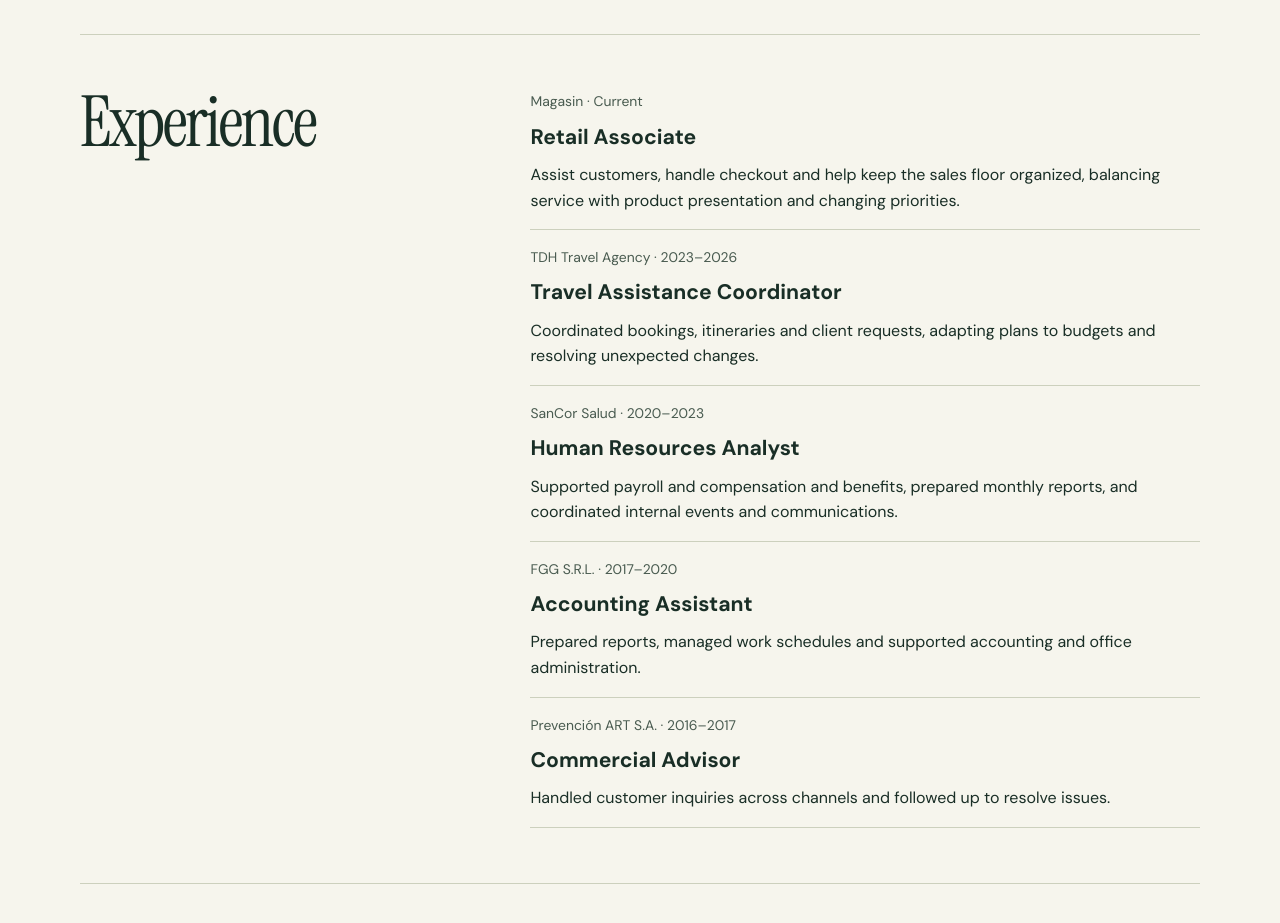
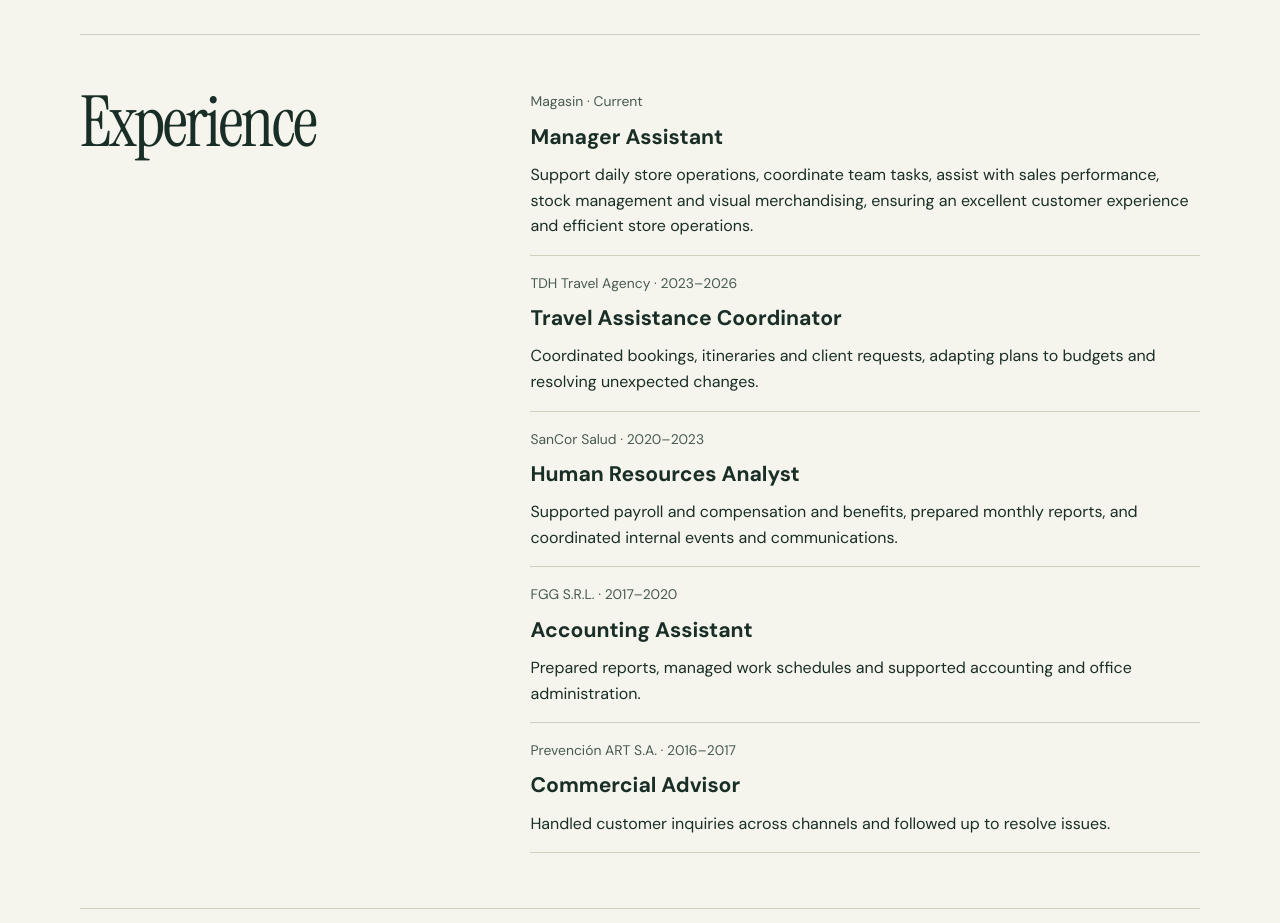
Before and after one commit to solorlanda/sol-orlanda-portfolio, a plain HTML site: page index.html in a window 1280 px wide. Shown: the part 1080-2003 px from the top of the page. Drawn offline with Linux system fonts and the light colour scheme.

Commit message:
Set role title to Manager Assistant

```diff
--- a/index.html
+++ b/index.html
@@ -23,7 +23,7 @@
 <article class="project"><div class="visual blue"><div class="mock" aria-hidden="true"><strong>Tango Store</strong><div><span>Online storefront</span><span>↗</span></div><div><span>Public repository</span><span>GitHub</span></div></div></div><div class="details"><h3>Tango Store E-commerce</h3><p>An online storefront project that let me explore how to organize a product offering and make it easy for customers to browse.</p><a href="https://github.com/solorlanda/TangoStoreEcommerce">View source on GitHub ↗</a></div></article>
 </div></section>
 <section id="experience" class="experience"><div><h2>Experience</h2></div><div>
-<article class="job"><p class="meta">Magasin · Current</p><h3>Retail Associate</h3><p>Assist customers, handle checkout and help keep the sales floor organized, balancing service with product presentation and changing priorities.</p></article>
+<article class="job"><p class="meta">Magasin · Current</p><h3>Manager Assistant</h3><p>Support daily store operations, coordinate team tasks, assist with sales performance, stock management and visual merchandising, ensuring an excellent customer experience and efficient store operations.</p></article>
 <article class="job"><p class="meta">TDH Travel Agency · 2023–2026</p><h3>Travel Assistance Coordinator</h3><p>Coordinated bookings, itineraries and client requests, adapting plans to budgets and resolving unexpected changes.</p></article>
 <article class="job"><p class="meta">SanCor Salud · 2020–2023</p><h3>Human Resources Analyst</h3><p>Supported payroll and compensation and benefits, prepared monthly reports, and coordinated internal events and communications.</p></article>
 <article class="job"><p class="meta">FGG S.R.L. · 2017–2020</p><h3>Accounting Assistant</h3><p>Prepared reports, managed work schedules and supported accounting and office administration.</p></article>
```
